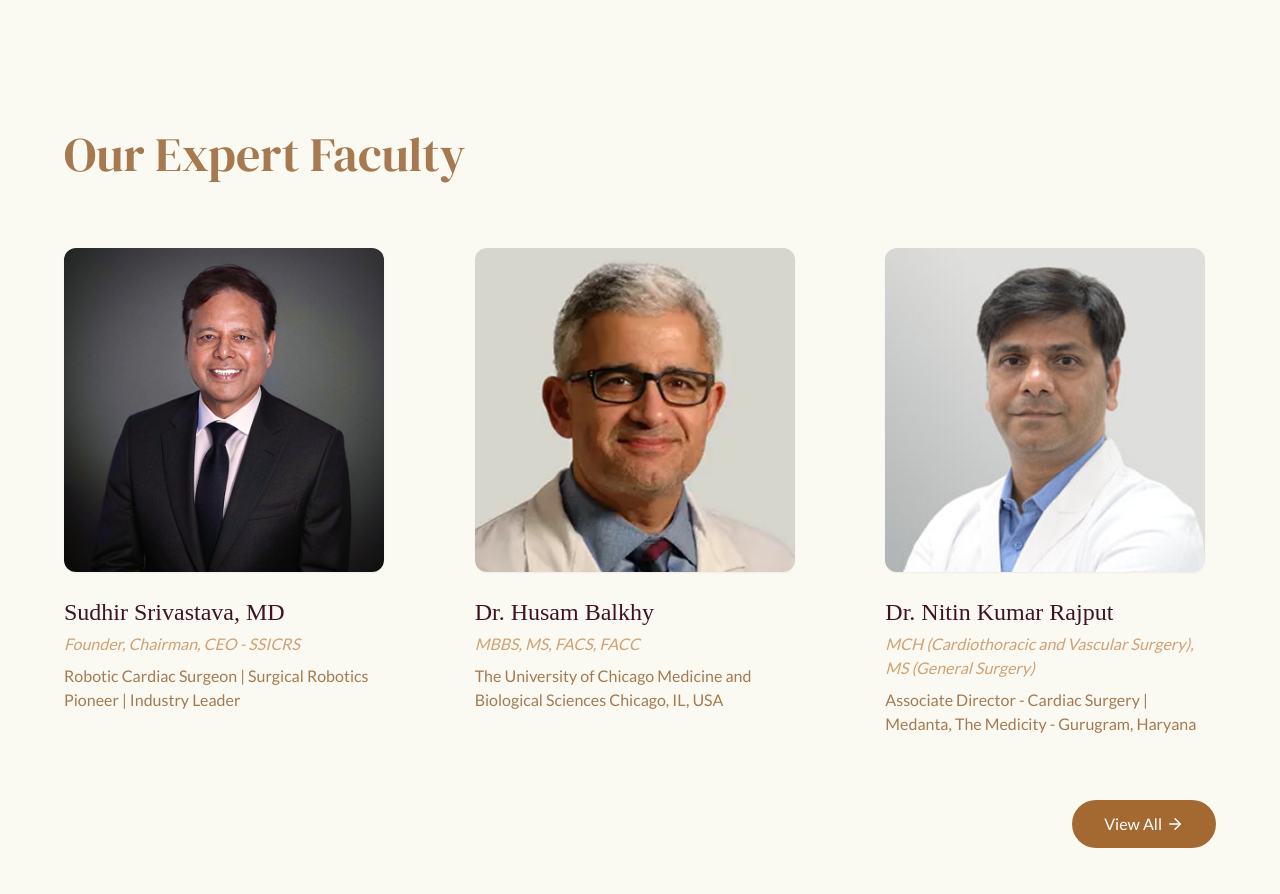
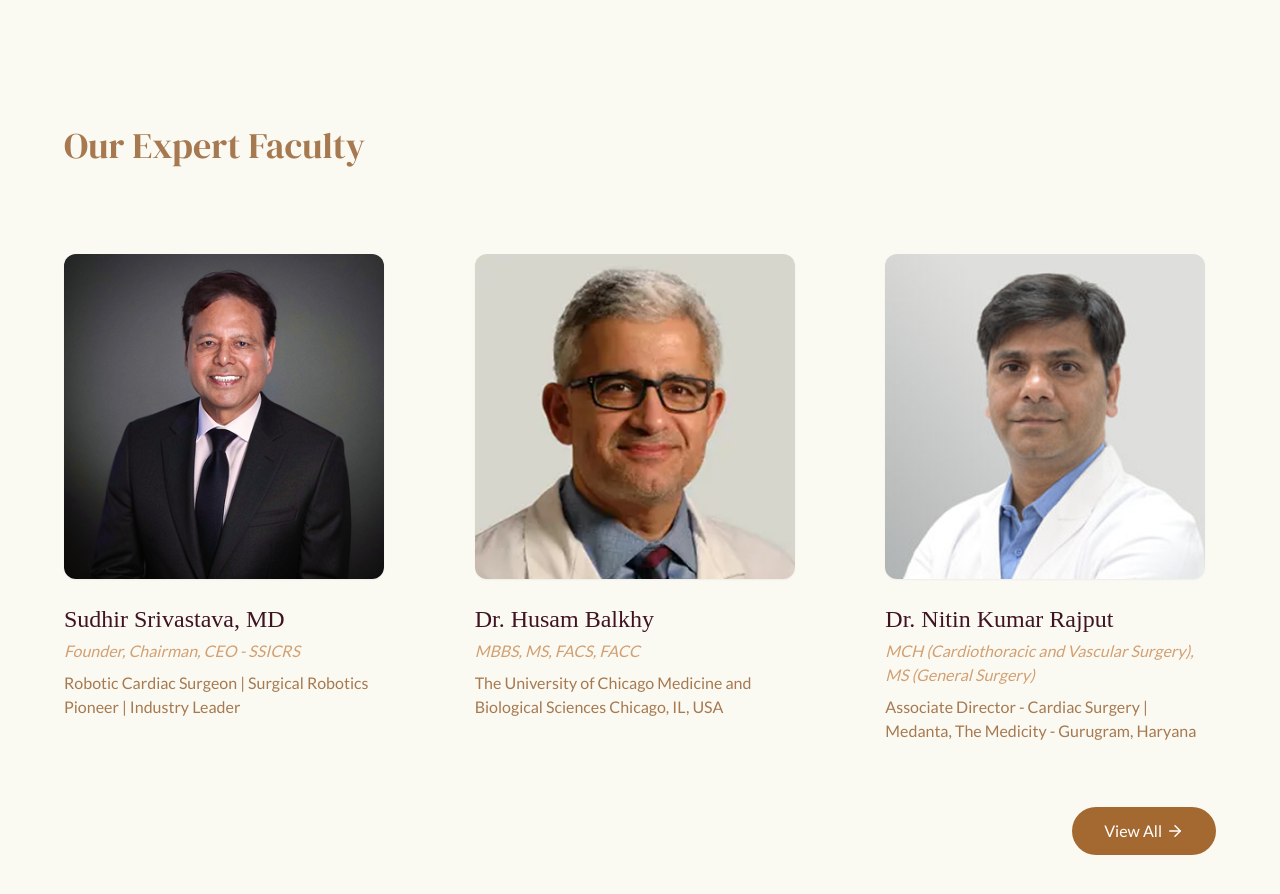
Before and after one commit to puneetshukla041/ssicrs, a Next.js app: page /Home in a window 1280 px wide. Shown: the part 5440-6334 px from the top of the page. Built offline with nearby package versions, Linux system fonts and the light colour scheme.

Commit message:
Update section7.tsx

```diff
--- a/components/homepage/section7.tsx
+++ b/components/homepage/section7.tsx
@@ -47,15 +47,16 @@ export default function Section7() {
         {/* Section Heading */}
         <div className="w-full relative mb-16">
 <h2
-            className="text-4xl md:text-5xl text-[#A67950] font-serif text-left relative inline-block group cursor-pointer"
+  className="text-3xl sm:text-4xl lg:text-4xl text-center lg:text-left leading-snug mb-6"
   style={{
-              fontFamily: "DM Serif Display, serif",
-              fontWeight: 300,
-              lineHeight: 1.2,
+    fontFamily: "'DM Serif Display', serif",
+    fontWeight: 400,
+    fontStyle: "normal",
+    color: "#A67950",
+    whiteSpace: "pre-line",
   }}
 >
   Our Expert Faculty
-            <span className="absolute bottom-[-10px] left-0 h-[3px] rounded-full w-0 group-hover:w-[90%] transition-all duration-500 bg-gradient-to-r from-[#6A4336] to-transparent"></span>
 </h2>
         </div>
 
```
Lines whose indentation alone changed are shown as unchanged.
